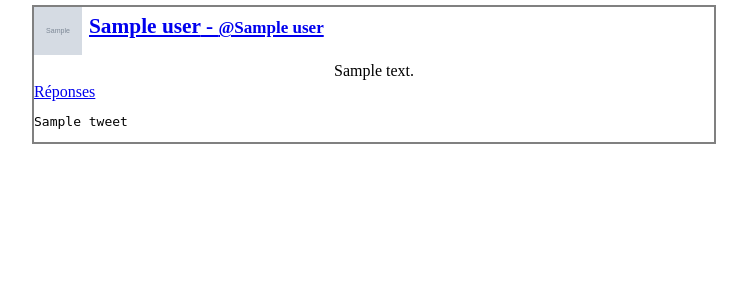
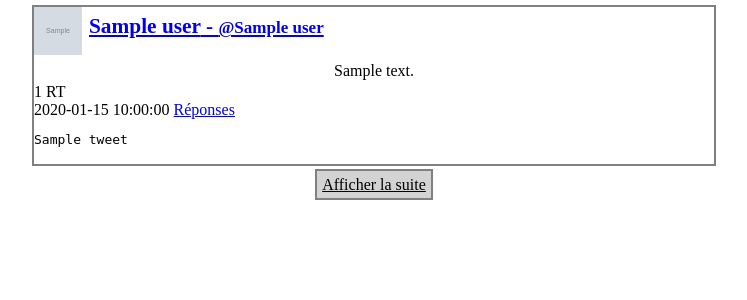
Before and after one commit to rmoalic/tw-client-e, a Flask app: template templates/tweet_list.html in a window 1280 px wide. Shown: the part 32-332 px from the top of the page, without its empty margins (266-1013 px from the left). Run offline with Flask 2, Linux system fonts and the light colour scheme; the template is opened without the code that fills it: most values are stand-ins (such as "Sample title", 1, 10 or a date in 2020); grey boxes marked "Sample" are stand-in pictures.

Commit message:
Added load more tweets button

```diff
--- a/app.py
+++ b/app.py
@@ -77,8 +77,9 @@ def home():
 @app.route("/timeline")
 @requires_auth
 def timeline():
+    _last_tweet = request.args.get('last_tweet', None, type=int)
     try:
-        tl = make_api().GetHomeTimeline()
+        tl = make_api().GetHomeTimeline(count=200, max_id=_last_tweet)
         for t in tl:
             t = htmlize_tweet(t)
     except twitter.error.TwitterError as e:
@@ -90,10 +91,11 @@ def timeline():
 @requires_auth
 def user_summary():
     _id = request.args.get("id", None, type=int)
+    _last_tweet = request.args.get('last_tweet', None, type=int)
     try:
         user = make_api().GetUser(user_id=_id)
         user.profile_image_url_https = user.profile_image_url_https.replace('normal', '200x200')
-        tl = make_api().GetUserTimeline(user_id=_id)
+        tl = make_api().GetUserTimeline(user_id=_id, count=200, max_id=_last_tweet)
         for t in tl:
             t = htmlize_tweet(t)
     except twitter.error.TwitterError as e:
@@ -106,8 +108,9 @@ def user_summary():
 @requires_auth
 def list_timeline():
     _id = request.args.get("id", type=int)
+    _last_tweet = request.args.get('last_tweet', None, type=int)
     try:
-        tl = make_api().GetListTimeline(list_id=_id)
+        tl = make_api().GetListTimeline(list_id=_id, count=200, max_id=_last_tweet)
         for t in tl:
             t = htmlize_tweet(t)
     except twitter.error.TwitterError as e:
--- a/static/style.css
+++ b/static/style.css
@@ -103,6 +103,21 @@ nav .search {
 	grid-gap: 5px;
 }
 
+.tweets_older {
+	display: table;
+	margin: 10px auto;
+}
+
+.tweets_older a {
+	border: 2px solid gray;
+	background-color: lightgray;
+	padding: 5px;
+}
+
+.tweets_older a:link {
+	color: black;
+}
+
 .tweet-sub {
 	margin-left: 25px;
 }
@@ -116,9 +131,13 @@ nav .search {
 	border: 2px solid gray;
 }
 
+.tweet .tweet_color_bar {
+	padding: 2px;
+}
+
 .tweet .tweet_picture{
-       grid-column: 1;
-       grid-row: 2;
+    grid-column: 1;
+    grid-row: 2;
 }
 
 .tweet .tweet_picture img {
@@ -132,8 +151,8 @@ nav .search {
 }
 
 .tweet .tweet_title {
-       grid-column: 2;
-       grid-row: 2;
+    grid-column: 2;
+    grid-row: 2;
 }
 
 .tweet .tweet_title h1 {
--- a/templates/tweet.html
+++ b/templates/tweet.html
@@ -14,7 +14,7 @@
 	{% endif %}
 	<div class="tweet_title">
 		<h1>
-			<a href="{{ url_for('user_summary', id=usr.id)}}"><span class="tweet_tn">{{ usr.name | e }}</span> - <span class="tweet_name">@{{ usr.screen_name | e }}</span></a>
+		<a href="{{ url_for('user_summary', id=usr.id)}}"><span class="tweet_tn">{{ usr.name | e }}</span> - <span class="tweet_name">@{{ usr.screen_name | e }}</span></a>
 	        	{% if usr.protected %}<span class="tweet_protected tweet_trinket">&#x1F512;</span>{% endif %}
 	        	{% if usr.verified %}<span class="tweet_verified tweet_trinket">&#x2714;&#xFE0F;</span>{% endif %}
 		</h1>
@@ -49,8 +49,13 @@
 	</div>
 	{% endif %}
 	<div class="tweet_info">
+		<div class="tweet_action_bar">
+			<span><span>{{ content.retweet_count }}</span> RT</span>
+		</div>
+		<span class="tweet_date">{{ content.created_at }}</span>
 		<a href="{{ url_for('tweet_info_response', id=id) }}">Réponses</a>
-		<pre>{{ content }}</pre>
+		<pre style="overflow: hidden">{{ content }}</pre>
+		<div class="tweet_color_bar" style="background-color: #{{ usr.profile_link_color }}"></div>
 	</div>
 </div>
 {%- endmacro %}
--- a/templates/tweet_list.html
+++ b/templates/tweet_list.html
@@ -5,6 +5,11 @@
 	{% for tw in tweets %}
 		{{ tweet(tw, control=False) }}
 	{% endfor %}
+	</div>
+	<div class="tweets_older">
+		{% set params = dict(request.args) %}
+		{% set _ = params.update({'last_tweet': tweets[-1].id_str}) %}
+		<a href="{{ url_for(request.endpoint, **params) }}">Afficher la suite</a>
 	</div>
 {% else %}
 <p class="tweets notweets">
```
